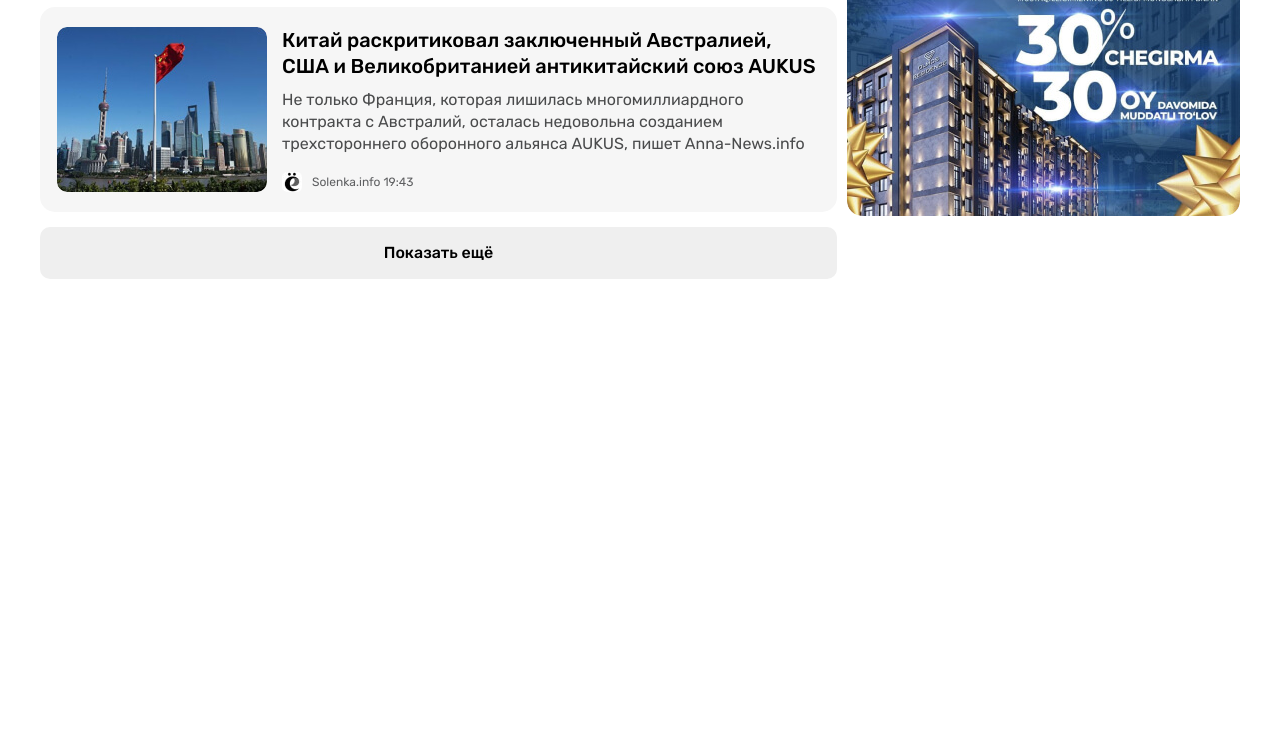
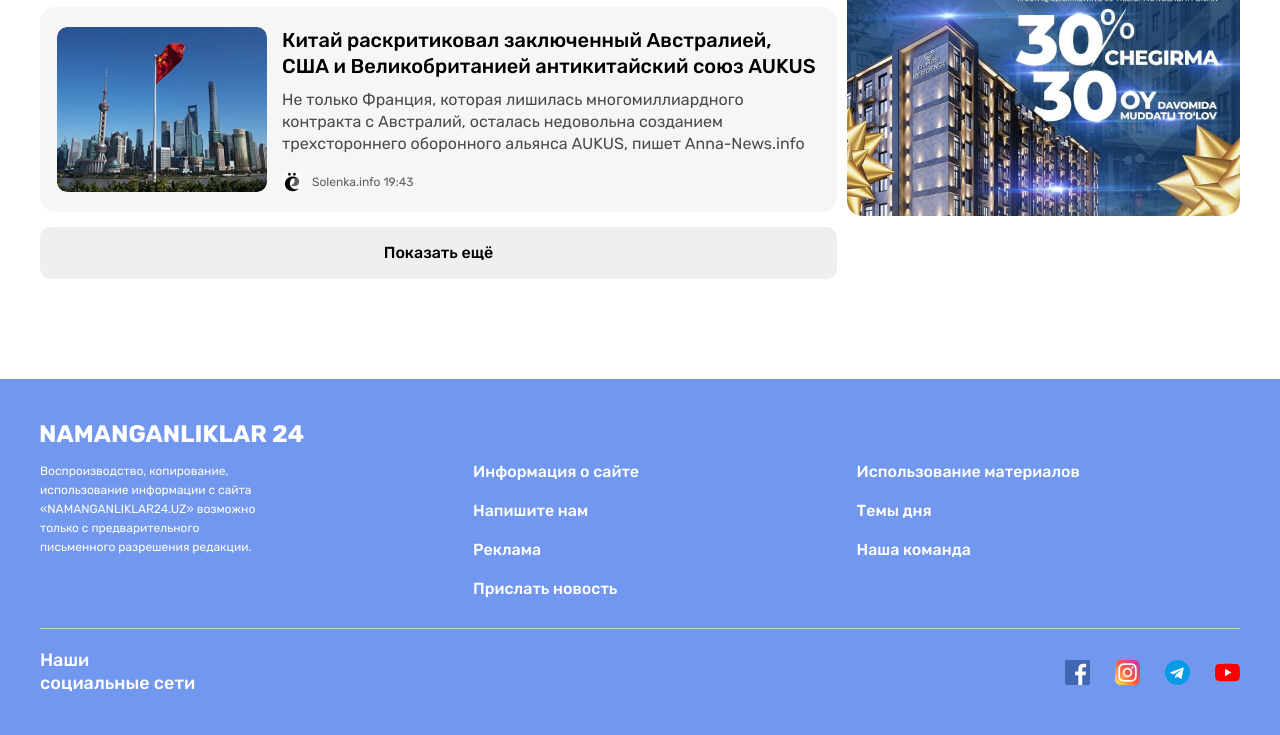
Before and after one commit to qarangy/d-n24, a plain HTML site: page index.html in a window 1280 px wide. Shown: the part 2060-2795 px from the top of the page. Before the commit the page ends 2439 px from the top, so only its background shows below. Drawn offline with Linux system fonts and the light colour scheme.

Commit message:
Add site-footer

```diff
--- a/css/styles.css
+++ b/css/styles.css
@@ -535,3 +535,130 @@
   border-radius: 15px;
   object-fit: cover;
 }
+
+
+/* FOOTER */
+.site-footer {
+  padding-top: 40px;
+  padding-bottom: 40px;
+  color: #fff;
+  background-color: #7297EF;
+}
+
+.site-footer *:focus {
+  outline: 2px dashed #fff;
+}
+
+.site-footer-logo-wrapper {
+  display: flex;
+  margin-bottom: 15px;
+}
+
+.site-footer-logo-link {
+  display: flex;
+}
+
+.site-footer-logo-img {
+  width: 264px;
+  height: 28px;
+  object-fit: contain;
+}
+
+.site-footer-logo-img:hover {
+  opacity: 0.8;
+}
+
+.site-footer-logo-img:active {
+  opacity: 0.6;
+}
+
+.site-footer-about-links {
+  display: flex;
+}
+
+.site-footer-about {
+  width: 230px;
+  margin-right: 203px;
+  font-size: 12px;
+  line-height: 19px;
+}
+
+.site-footer-links-wrapper {
+  display: flex;
+  flex-grow: 1;
+}
+
+.site-footer-limks-list {
+  width: 50%;
+  margin: 0;
+  padding: 0;
+  padding-right: 24px;
+  list-style: none;
+}
+
+.site-footer-links-item:not(:last-child) {
+  margin-bottom: 20px;
+}
+
+.site-footer-link {
+  display: flex;
+  font-weight: 500;
+  font-size: 16px;
+  line-height: 19px;
+  color: #fff;
+  text-decoration: none;
+}
+
+.site-footer-link:not(:last-child) {
+  margin-bottom: 20px;
+}
+
+.site-footer-link:hover {
+  text-decoration: underline;
+}
+
+.site-footer-devider {
+  margin-top: 30px;
+  margin-bottom: 20px;
+  height: 1px;
+  border: 0;
+  background-color: #cecece;
+}
+
+.site-footer-socials {
+  display: flex;
+  align-items: center;
+  justify-content: space-between;
+}
+
+.site-footer-socials-heading {
+  width: 161px;
+  margin: 0;
+  font-size: 18px;
+  line-height: 23px;
+  font-weight: 500;
+}
+
+.site-footer-socials-list {
+  display: flex;
+  padding: 0;
+  margin: 0;
+  align-items: center;
+  list-style: none;
+}
+
+.site-footer-socials-item:not(:last-child) {
+  margin-right: 25px;
+}
+
+.site-footer-socials-link {
+  display: flex;
+
+}
+
+.site-footer-socials-icon {
+  flex-shrink: 0;
+  width: 25px;
+  height: 25px;
+  object-fit: contain;
+}
--- a/index.html
+++ b/index.html
@@ -425,5 +425,68 @@
     </div>
   </main>
 
+
+  <!-- FOOTER -->
+  <footer class="site-footer">
+    <div class="container">
+      <div class="site-footer-logo-wrapper">
+        <a class="site-footer-logo-link" href="#">
+          <img class="site-footer-logo-img" src="img/logo-white.svg" alt="N24 logo" width="264" height="28">
+        </a>
+      </div>
+      <div class="site-footer-about-links">
+        <div class="site-footer-about">
+          Воспроизводство, копирование, использование информации с сайта «NAMANGANLIKLAR24.UZ» возможно только с предварительного письменного разрешения редакции.
+        </div>
+        <div class="site-footer-links-wrapper">
+          <ul class="site-footer-limks-list">
+            <li class="site-footer-links-item">
+              <a class="site-footer-link" href="#">Информация о сайте</a>
+              <a class="site-footer-link" href="#">Напишите нам</a>
+              <a class="site-footer-link" href="#">Реклама</a>
+              <a class="site-footer-link" href="#">Прислать новость</a>
+            </li>
+          </ul>
+          <ul class="site-footer-limks-list">
+            <li class="site-footer-links-item">
+              <a class="site-footer-link" href="#">Использование материалов</a>
+              <a class="site-footer-link" href="#">Темы дня</a>
+              <a class="site-footer-link" href="#">Наша команда</a>
+            </li>
+          </ul>
+        </div>
+      </div>
+
+      <hr class="site-footer-devider">
+
+        <div class="site-footer-socials">
+          <h3 class="site-footer-socials-heading">
+            Наши социальные сети
+          </h3>
+          <ul class="site-footer-socials-list">
+            <li class="site-footer-socials-item">
+              <a class="site-footer-socials-link" href="#" target="_blank">
+                <img class="site-footer-socials-icon" src="img/icon-facebook.svg" alt="facebook" width="25" height="25">
+              </a>
+            </li>
+            <li class="site-footer-socials-item">
+              <a class="site-footer-socials-link" href="#" target="_blank">
+                <img class="site-footer-socials-icon" src="img/icon-instagram.svg" alt="instagram" width="25" height="25">
+              </a>
+            </li>
+            <li class="site-footer-socials-item">
+              <a class="site-footer-socials-link" href="#" target="_blank">
+                <img class="site-footer-socials-icon" src="img/icon-telegram.svg" alt="telegram" width="25" height="25">
+              </a>
+            </li>
+            <li class="site-footer-socials-item">
+              <a class="site-footer-socials-link" href="#" target="_blank">
+                <img class="site-footer-socials-icon" src="img/icon-youtube.svg" alt="youtube" width="25" height="25">
+              </a>
+            </li>
+          </ul>
+        </div>
+    </div>
+  </footer>
 </body>
 </html>
```
Also changed, not shown: img/icon-facebook.svg (added), img/icon-instagram.svg (added), img/icon-telegram.svg (added), img/icon-youtube.svg (added), img/logo-white.svg (added).
